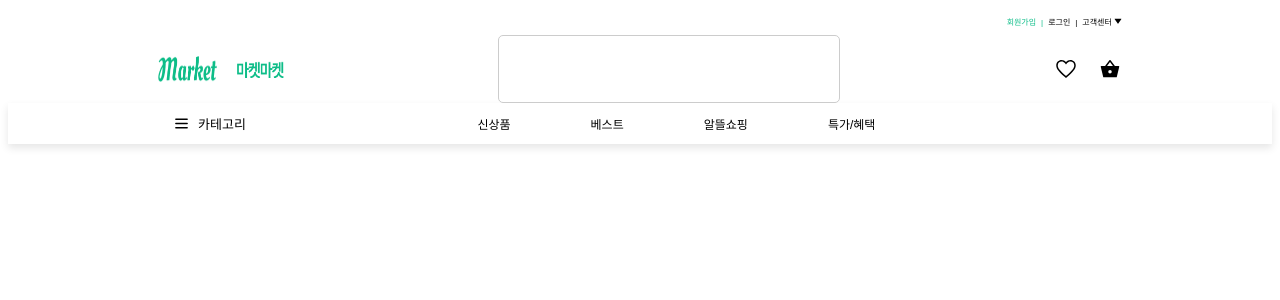
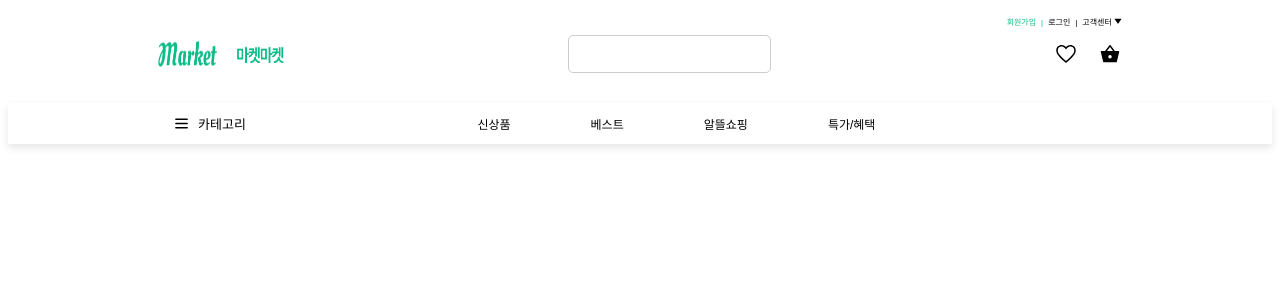
Before and after one commit to ecomerce-market/front, a Next.js app: page / in a window 1280 px wide. Shown: the top 300 px of the page. Built offline with nearby package versions, Linux system fonts and the light colour scheme.

Commit message:
[Update] 검색 input 아이콘 추가

```diff
--- a/src/components/header/header.module.scss
+++ b/src/components/header/header.module.scss
@@ -1,5 +1,5 @@
 .headerWrapper {
-    padding: 0 150px;
+    padding: 0 150px 30px;
     .userServices {
         display: flex;
         align-items: center;
--- a/src/components/header/header.tsx
+++ b/src/components/header/header.tsx
@@ -3,7 +3,7 @@ import styles from "./header.module.scss";
 import cn from "classnames/bind";
 import { BiSolidDownArrow } from "react-icons/bi";
 import { IoBasketSharp } from "react-icons/io5";
-import { IoMdHeartEmpty } from "react-icons/io";
+import { IoIosSearch, IoMdHeartEmpty } from "react-icons/io";
 import TextInput from "../input/textInput";
 
 const cx = cn.bind(styles);
@@ -31,7 +31,11 @@ const header = () => {
                     />
                 </div>
                 <div className={cx("searchBar")}>
-                    <TextInput />
+                    <TextInput
+                        width={"290"}
+                        height={"30"}
+                        icon={<IoIosSearch />}
+                    />
                 </div>
                 <div className={cx("subMenu")}>
                     <IoMdHeartEmpty />
```
